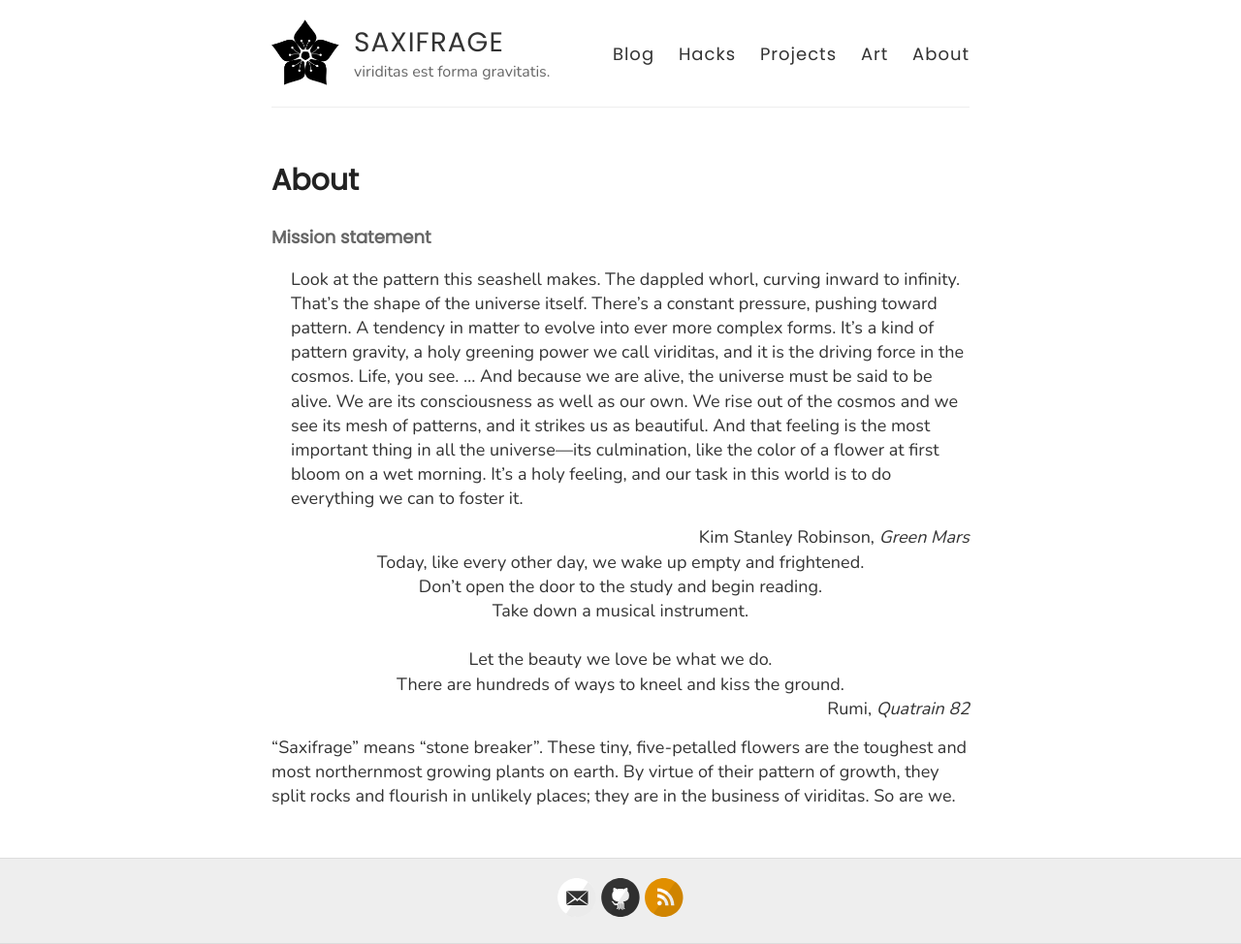
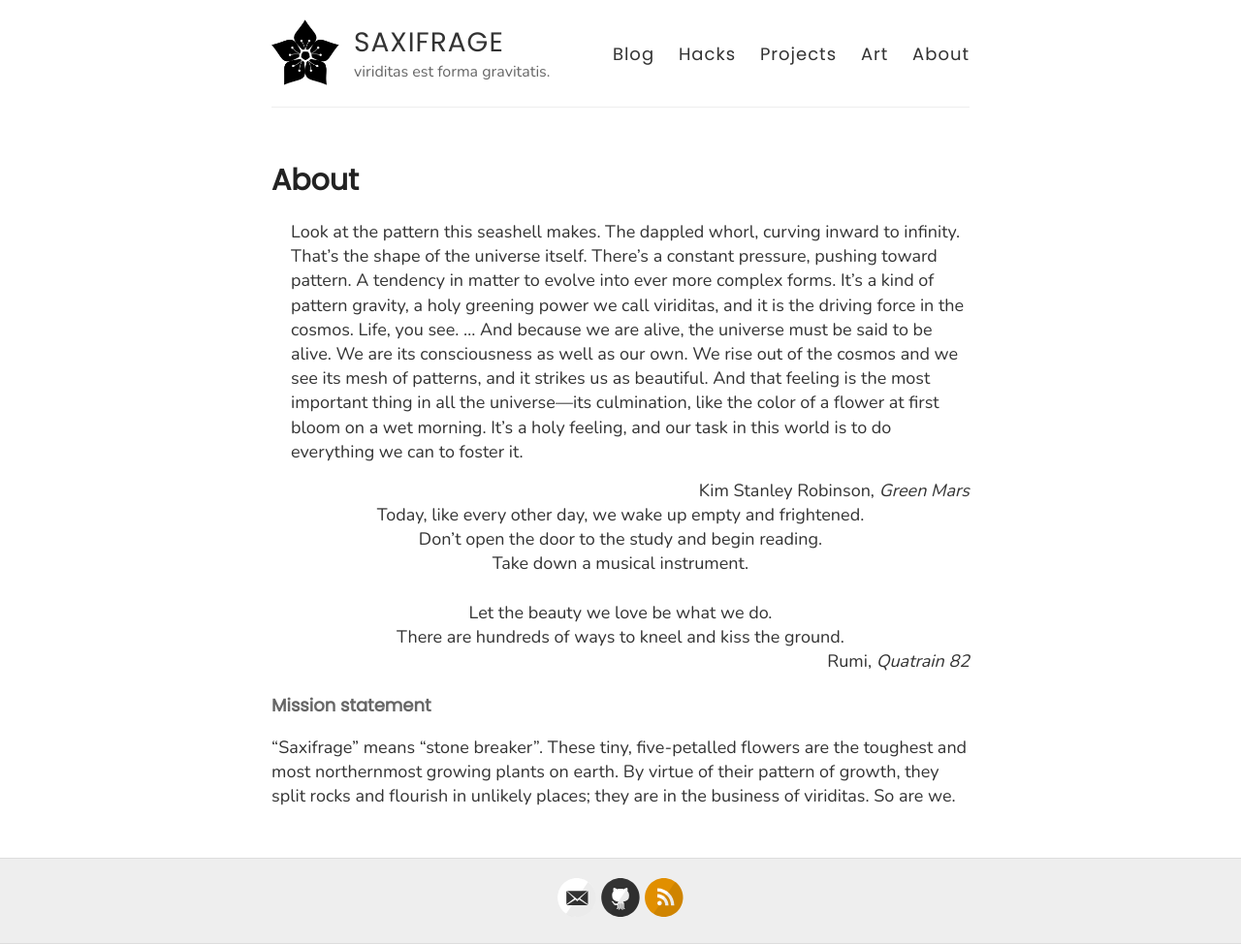
Before and after one commit to heptarch/heptarch.github.io, a Jekyll site: the page built from about.md, in a window 1280 px wide. Shown: the whole page at 97% size. Built offline with Jekyll 4.4.1, drawn with Linux system fonts in a browser that asks for light colours; part of the change alters nothing that is shown.

```diff
--- a/about.md
+++ b/about.md
@@ -3,8 +3,6 @@ layout: page
 title: About
 permalink: /about/
 ---
-
-#### Mission statement
 
 <span style="padding-left: 20px; display:block">
 Look at the pattern this seashell makes. The dappled whorl, curving
@@ -39,6 +37,8 @@ There are hundreds of ways to kneel and kiss the ground.
 
 <div style="text-align: right">Rumi, <i>Quatrain 82</i></div>
 
+#### Mission statement
+
 "Saxifrage" means "stone breaker". These tiny, five-petalled
 flowers are the toughest and most northernmost growing plants on
 earth. By virtue of their pattern of growth, they split rocks and
```
